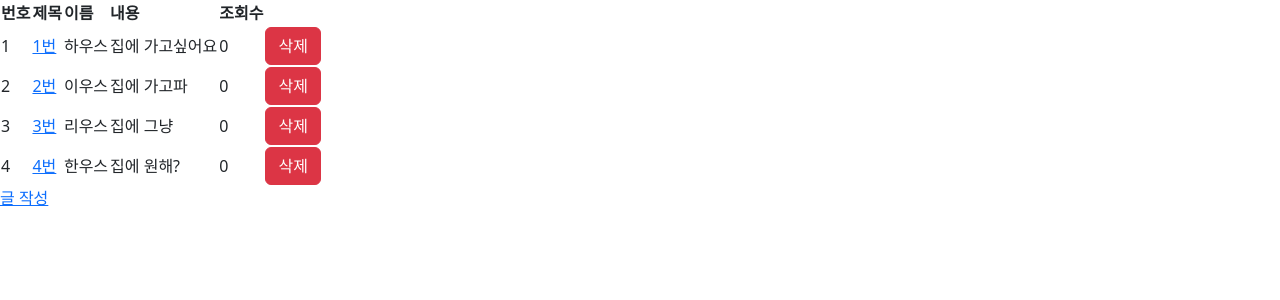
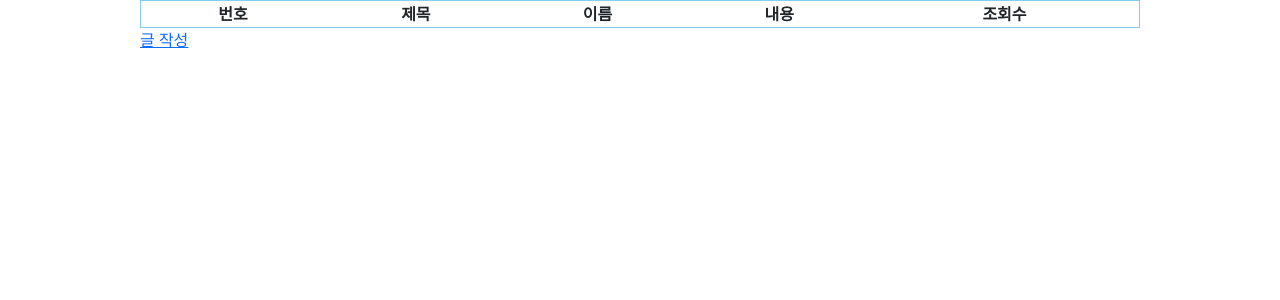
Before and after one commit to wjdteamin/python, a Flask app: page / in a window 1280 px wide. Shown: the top 300 px of the page. Run offline with Flask 3, Linux system fonts and the light colour scheme; lists and menus that the app fills with data are empty.

Commit message:
1월 24일(게시판)

```diff
--- a/F/controller.py
+++ b/F/controller.py
@@ -7,19 +7,19 @@
 @app.route("/", methods=['get'])
 def list():
     value = d.findall()
-    return render_template("list.html", list=value)
+    return render_template("/list.html", list=value)
 
 
 @app.route("/read", methods=['get'])
 def read():
     bno = request.args.get("bno", type=int)
     value = d.findone(bno)
-    return render_template("read.html", read=value)
+    return render_template("/read.html", read=value)
 
 
 @app.route("/write", methods=['get'])
 def write():
-    return render_template("write.html")
+    return render_template("/write.html")
 
 
 @app.route("/write", methods=['post'])
@@ -38,4 +38,40 @@
     return redirect("/")
 
 
+@app.route("/update", methods=['get'])
+def correction():
+    bno = request.args.get("bno", type=int)
+    return render_template("/update.html", bno=bno)
+
+
+@app.route("/update", methods=['post'])
+def update():
+    bno = request.form.get("bno", type=int)
+    title = request.form.get("title", type=str)
+    content = request.form.get("content", type=str)
+    d.update(bno=bno, title=title, content=content)
+    return redirect("/")
+
+
+# erd 설계 -> ???
+
+# 데이터 : model
+# 모델을 다루는 클래스 : DAO -> Data Access Object라고 한다. (DAO, 다오)
+
+# 상품 dao
+# 검색 : 전체출력, 상품하나의 상세 정보, 기능 별 검색, 인기 순 검색(top 검색), 가격 높은 순, 낮은 순 검색, 구매 많은 순, 적은 순
+# 분야 별 검색, 세일에 관한 검색,  내가 자주 구매했던 상품, 구매할만한 상품 -> 전부 다 read에 관한 것이다 .
+
+# 코딩을 하는 사람보다는 기획하는 사람이 더욱 더 중요하다.
+
+# 추가(save), 전체출력(findall), 하나출력(findone), 변경(update), 삭제(delete)
+
+# 글 : 글번호, 제목, 내용, 닉네임, 조회수
+
 app.run(debug=True)
+
+# 컨트롤러 구성
+# 1. 주소 지정(필수)
+# 2. request에서 값을 가져온다.
+# 3. dao를 부른다.
+# 4. html 또는 redirect를 사용한다.
--- a/F/dao.py
+++ b/F/dao.py
@@ -1,35 +1,91 @@
+# board_list = []
+# board_list.append(dict(bno=1, title="1번", nickname="하우스", views=0, content="집에 가고싶어요"))
+# board_list.append(dict(bno=2, title="2번", nickname="이우스", views=0, content="집에 가고파"))
+# board_list.append(dict(bno=3, title="3번", nickname="리우스", views=0, content="집에 그냥"))
+# board_list.append(dict(bno=4, title="4번", nickname="한우스", views=0, content="집에 원해?"))
+
+# bno = 5
+
+
+# def findall():
+#     return board_list
+
+# # 작업을 2개 - 조회수 증가
+
+
+# def findone(bno):
+#     for b in board_list:
+#         if b['bno'] == bno:
+#             # 증가시키는 것이다.
+#             b['views'] = b['views']+1
+#             return b
+#     return False
+
+
+# def save(title: str, nickname: str, content: str) -> bool:
+#     global bno
+#     bol = dict(bno=bno, title=title, nickname=nickname, views=0, content=content)
+#     board_list.append(bol)
+#     bno += bno
+
+
+# def delete(bno: int) -> bno:
+#     for b in board_list:
+#         if b['bno'] == bno:
+#             board_list.remove(b)
+
+
+# erd 설계 -> ???
+
+# 데이터 : model
+# 모델을 다루는 클래스 : DAO -> Data Access Object라고 한다. (DAO, 다오)
+
+# 상품 dao
+# 검색 : 전체출력, 상품하나의 상세 정보, 기능 별 검색, 인기 순 검색(top 검색), 가격 높은 순, 낮은 순 검색, 구매 많은 순, 적은 순
+# 분야 별 검색, 세일에 관한 검색,  내가 자주 구매했던 상품, 구매할만한 상품 -> 전부 다 read에 관한 것이다 .
+
+# 코딩을 하는 사람보다는 기획하는 사람이 더욱 더 중요하다.
+
+# 추가(save), 전체출력(findall), 하나출력(findone), 변경(update), 삭제(delete)
+
+# 글 : 글번호, 제목, 내용, 닉네임, 조회수
+
+
 board_list = []
-board_list.append(dict(bno=1, title="1번", nickname="하우스", views=0, content="집에 가고싶어요"))
-board_list.append(dict(bno=2, title="2번", nickname="이우스", views=0, content="집에 가고파"))
-board_list.append(dict(bno=3, title="3번", nickname="리우스", views=0, content="집에 그냥"))
-board_list.append(dict(bno=4, title="4번", nickname="한우스", views=0, content="집에 원해?"))
-
-bno = 5
+bno = 1
 
 
 def findall():
     return board_list
 
-# 작업을 2개 - 조회수 증가
-
 
 def findone(bno):
-    for b in board_list:
-        if b['bno'] == bno:
-            # 증가시키는 것이다.
-            b['views'] = b['views']+1
-            return b
+    for board in board_list:
+        if board['bno'] == bno:
+            board['views'] += 1
+            return board
     return False
 
 
-def save(title: str, nickname: str, content: str) -> bool:
+def save(title, content, nickname):
     global bno
-    bol = dict(bno=bno, title=title, nickname=nickname, views=0, content=content)
+    bol = dict(bno=bno, title=title, content=content, nickname=nickname, views=0)
     board_list.append(bol)
-    bno += bno
+    bno += 1
+    return True
 
 
-def delete(bno: int) -> bno:
-    for b in board_list:
-        if b['bno'] == bno:
-            board_list.remove(b)
+def update(bno, title, content):
+     for board in board_list:
+         if board['bno'] == bno:
+             board['title'] = title
+             board['content'] = content
+             return True
+
+
+def delete(bno):
+    for board in board_list:
+        if board['bno'] == bno:
+            board_list.remove(board)
+            return True
+    return False
--- a/F/templates/list.html
+++ b/F/templates/list.html
@@ -6,8 +6,34 @@
     <link href="https://cdn.jsdelivr.net/npm/bootstrap@5.3.2/dist/css/bootstrap.min.css" rel="stylesheet" />
     <script src="https://cdn.jsdelivr.net/npm/bootstrap@5.3.2/dist/js/bootstrap.bundle.min.js"></script>
     <title>Document</title>
+    <style>
+      table {
+        border: 1px solid skyblue;
+        width: 1000px;
+      }
+      tr {
+        border: 1px solid skyblue;
+      }
+      .write {
+        width: 100px;
+      }
+      .menu {
+        width: 1000px;
+        margin: 0 auto;
+      }
+      thead tr {
+        text-align: center;
+      }
+      tbody tr {
+        text-align: center;
+      }
+      tr td {
+        width: 500px;
+      }
+    </style>
   </head>
   <body>
+    <div class="menu">
       <table>
         <thead>
           <tr>
@@ -27,15 +53,18 @@
             <td>{{b.content}}</td>
             <td>{{b.views}}</td>
             <td>
-            <form action="/delete" method="post">
-              <input type="hidden" name="bno" value="{{b.bno}}" />
-              <button class="btn btn-danger">삭제</button>
-            </form>
             </td>
           </tr>
           {%endfor%}
         </tbody>
       </table>
+      <div class="write">
         <a href="/write">글 작성</a>
+      </div>
+    </div>
   </body>
 </html>
+<!-- a태그는 /를 꼭 붙여서 사용해야한다.
+    사용자와 대화해주는? 그런 역할을 해주는 것은 무조건 controller다. view, model은 절대로 사용자에게 바로 보낼 수 없다.
+    무조건 controller와 연관되어 있다.
+-->
```
Also changed, not shown: F/templates/read.html (+11 -0 lines), F/templates/update.html (added, +19 -0 lines). Lines whose indentation alone changed are shown as unchanged.
